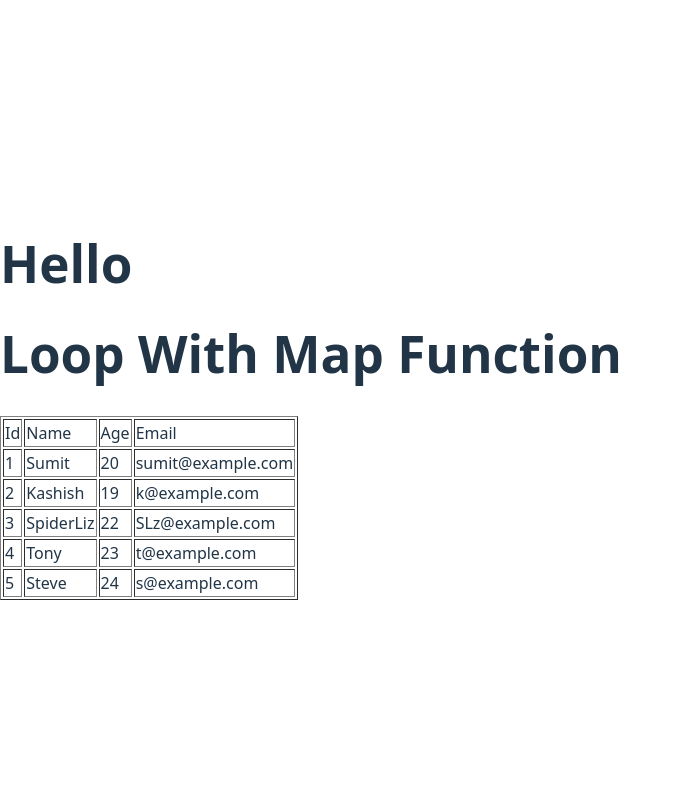
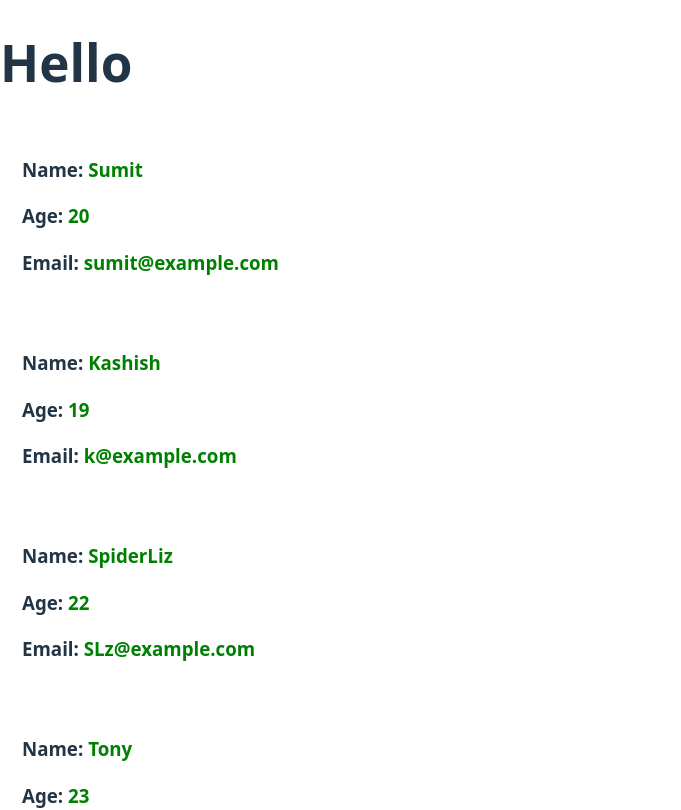
Before and after one commit to Sumit1164/React.js_Learning, a React (Vite) app: page / in a window 1280 px wide. Shown: the top 810 px of the page, without its empty margins (0-681 px from the left). Built offline with nearby package versions, Linux system fonts and the light colour scheme.

Commit message:
Reuse component in loop use other component

```diff
--- a/src/App.jsx
+++ b/src/App.jsx
@@ -3,7 +3,7 @@
 // import JSXex from "./JSXexc"
 // import Oncli from "./Oncli"
 import { useState } from "react"
-import CheckBoxes from "./CheckBoxes";
+// import CheckBoxes from "./CheckBoxes";
 // import Counter from "./Counter"
 // import Apps from "./Toggle"
 // import MultipleCondition from "./Component"
@@ -12,8 +12,9 @@ import CheckBoxes from "./CheckBoxes";
 // import Student from "./Student"
 // import User from "./User"
 // import Wrapper from "./Wrapper"
-import RadioDropdown from "./RadioDropdown"
-import LoopWithMap from "./LoopWithMap";
+// import RadioDropdown from "./RadioDropdown"
+// import LoopWithMap from "./LoopWithMap";
+import ReuseComponentInLoop from "./ReuseComponentInLoop";
 
 function App() {
   // alert(sum())
@@ -53,7 +54,13 @@ function App() {
   const [name, setName] = useState('');
   const [password, setPassword] = useState('');
   const [email, setEmail] = useState('');
-
+      const userData = [
+        { id: 1, name: 'Sumit', age :20, email:'sumit@example.com' },
+        { id: 2, name: 'Kashish', age:19, email:'k@example.com' },
+        { id: 3, name: 'SpiderLiz', age:22, email:'SLz@example.com' },
+        { id: 4, name: 'Tony', age:23, email:'t@example.com' },
+        { id: 5, name: 'Steve', age:24, email:'s@example.com' }
+    ];
   return (
 
 
@@ -116,7 +123,15 @@ function App() {
       {/* <CheckBoxes /> */}
 
       {/* <RadioDropdown /> */}
-      <LoopWithMap />
+      {/* <LoopWithMap /> */}
+
+            {
+                userData.map((user) => (
+                    <div key={user.id}>
+                        <ReuseComponentInLoop data={user} />
+                    </div>
+                ))
+            }
     </div>
 
 
--- a/src/LoopWithMap.jsx
+++ b/src/LoopWithMap.jsx
@@ -1,3 +1,5 @@
+import ReuseComponentInLoop from "./ReuseComponentInLoop";
+
 function LoopWithMap() {
     const citys = ['Pune', 'Mumbai', 'Banglore', 'Chennai', 'Hydrabad'];
     const users = [
@@ -32,6 +34,7 @@ function LoopWithMap() {
                     }
                 </tbody>
             </table>
+
         </div>
     )
 }
--- /dev/null
+++ b/src/ReuseComponentInLoop.jsx
@@ -0,0 +1,12 @@
+const ReuseComponentInLoop = ({ data }) => {
+    return (
+        <div
+            style={{ border: '2px solid white', margin: '10px', padding: '10px', borderRadius: '10px' }}
+        >
+            <h3>Name: <span style={{ color: 'green' }}>{data.name}</span></h3>
+            <h3>Age: <span style={{ color: 'green' }}>{data.age}</span></h3>
+            <h3>Email: <span style={{ color: 'green' }}>{data.email}</span></h3>
+        </div>
+    )
+}
+export default ReuseComponentInLoop;
```
